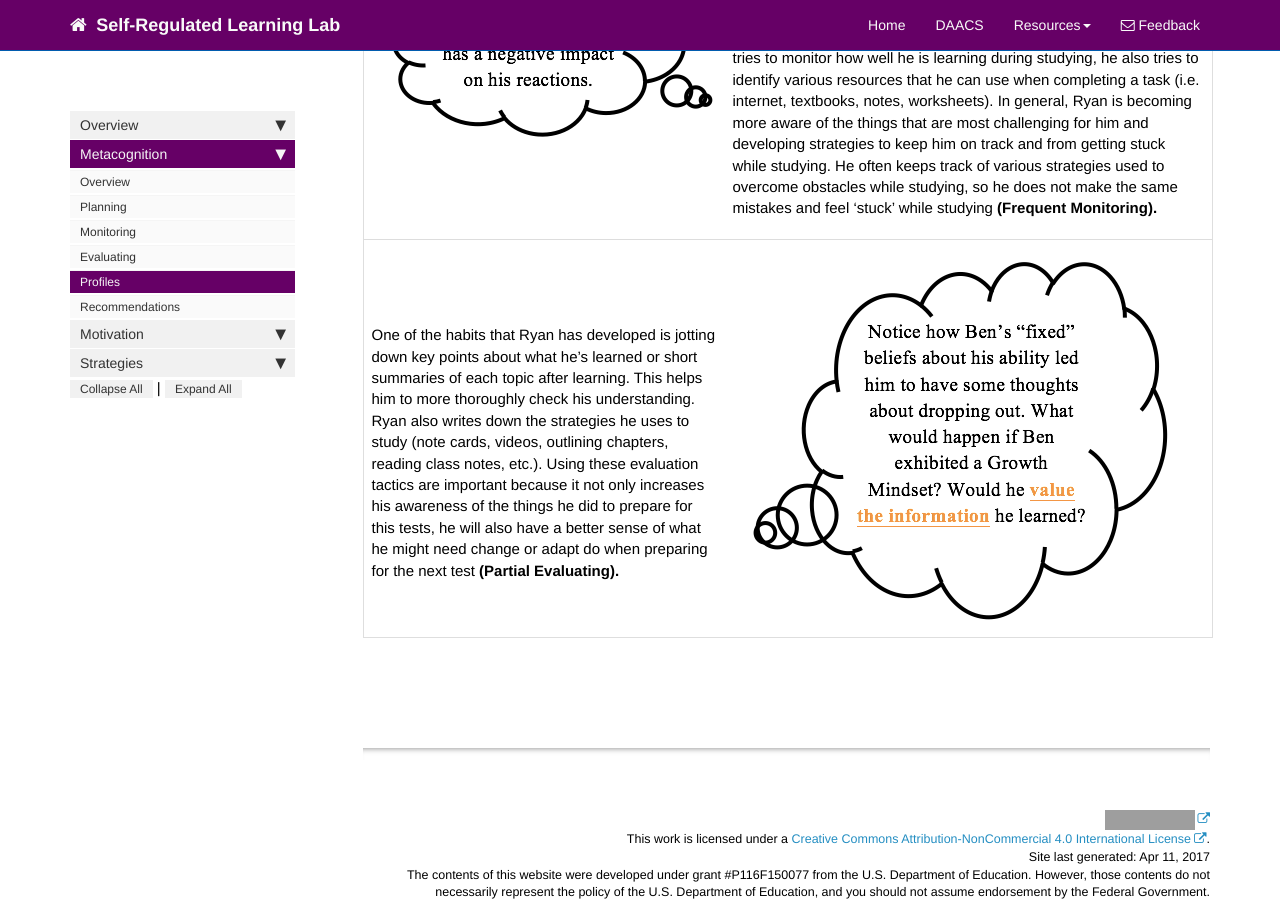
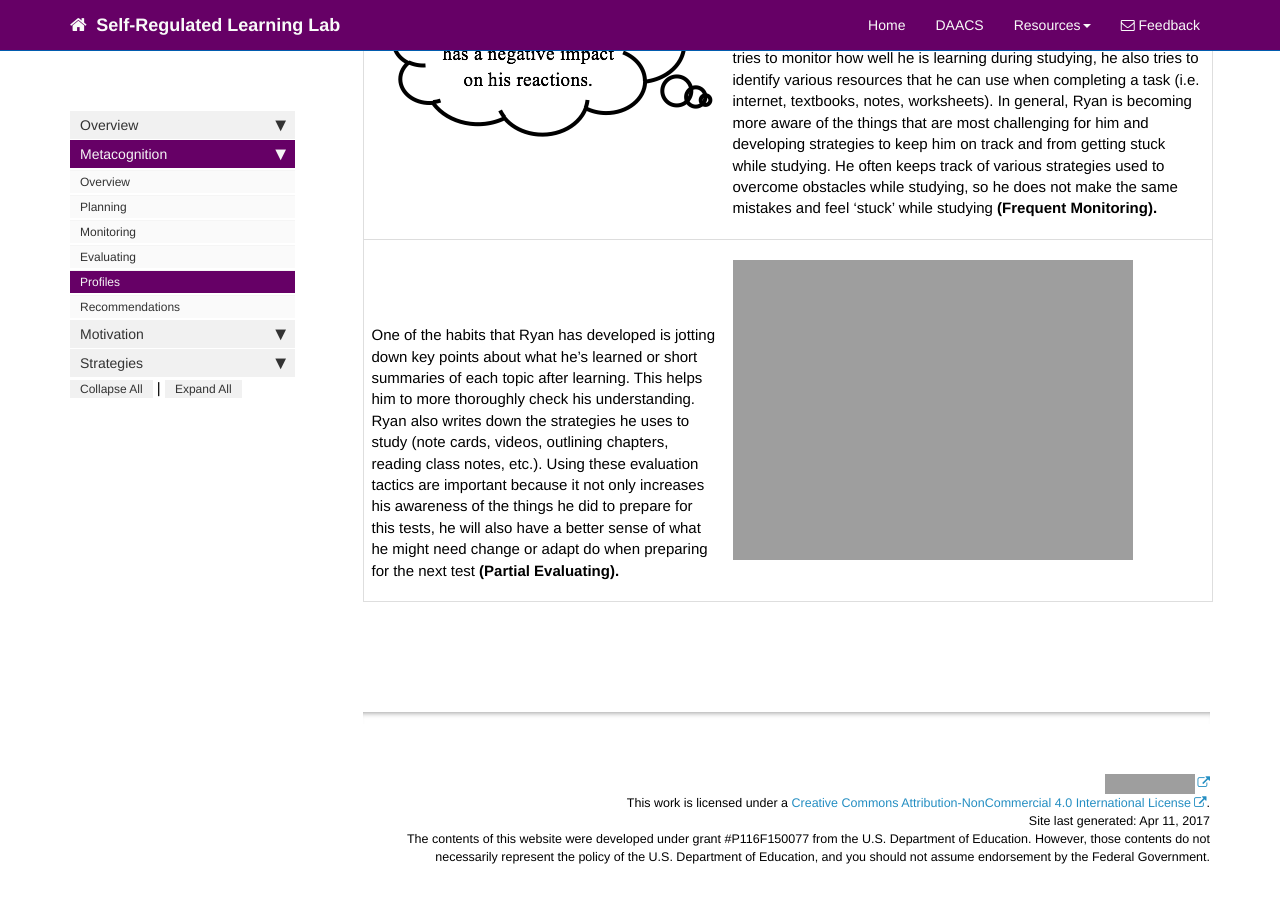
Before and after one commit to dfranklin02/SRL, a Jekyll site: the page built from docs/pages/metacognition/metacognition_profile.md, in a window 1280 px wide and 900 px high, scrolled down 2992 px. Built offline with Jekyll 4.4.1, drawn with Linux system fonts in a browser that asks for light colours; nearby versions of some CDN libraries; comment, search, counter and statistics services are not loaded; grey boxes are pictures that could not be loaded.

Commit message:
Update metacognition_profile.md

```diff
--- a/docs/pages/metacognition/metacognition_profile.md
+++ b/docs/pages/metacognition/metacognition_profile.md
@@ -72,7 +72,7 @@ The figure below shows the interaction of the three metacognitive components (i.
          <p>Upon completing the SRL survey and reviewing the different partsof the feedback, Ryan thought it would be bestto check-in with his advisor to find out more information regarding strategieshe could use. He realized that the frequency with which he engaged inmetacognition could be improved and therefore he needed to learn and usevarious strategies. Ryan gained insight into the fact that the frequency withwhich he plans, monitors, and evaluates his assignments are all related and canaffect his performance on an assignment. Therefore, he began to re-think hisapproach to school. Rather than waiting until the day before the exam to studyhe began to devote small segments of time each night. He also looked thesyllabus and study guide well in advance oftests so that he can figure out what might be the best way to study. He gotsome of these ideas about how to plan from the SRL survey feedback system and reached out tohis advisor to ask some questions about how he might become a better planner.He never realized that by preparing and thinking ahead he would actually becomemore relaxed and confident as a student <b>(Frequent Planning)</b>. </p>
       </td>
       <td>
-         <img img src='images/mindsetsee1.png' width="100px" height="50px" alt='mindset_profile'/>
+         <img img src='images/mindsetsee1.png' width="100px" height="50px">
       </td>
    </tr>
    <tr style="background-color:white">
@@ -94,7 +94,7 @@ The figure below shows the interaction of the three metacognitive components (i.
 summaries of each topic after learning. This helps him to more thoroughly check his understanding. Ryan also writes down the strategies he uses to study (note cards, videos, outlining chapters, reading class notes, etc.). Using these evaluation tactics are important because it not only increases his awareness of the things he did to prepare for this tests, he will also have a better sense of what he might need change or adapt do when preparing for the next test <b>(Partial Evaluating).</b> </p>
       </td>
        <td>
-         <img src='images/mindsetsee3.png' alt='mindset_profile' />
+         <img src='images/Frequent Monitoring=E (2)' />
       </td>
    </tr>
 </table>
```
